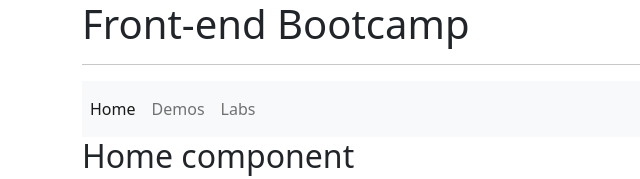
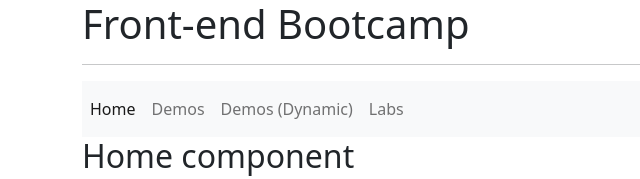
Before and after one commit to speedingplanet/intuit-feb-react, a React (Create React App) app: page / in a window 1280 px wide. Shown: the top 179 px of the page, without its empty margins (0-640 px from the left). Built offline with nearby package versions, Linux system fonts and the light colour scheme.

Commit message:
Add dynamic routing example

```diff
--- a/src/common/NavbarWithLayout.tsx
+++ b/src/common/NavbarWithLayout.tsx
@@ -19,6 +19,11 @@ export default function NavbarWithLayout() {
                 </NavLink>
               </li>
               <li className="nav-item">
+                <NavLink to="/demos-dynamic" className="nav-link">
+                  Demos (Dynamic)
+                </NavLink>
+              </li>
+              <li className="nav-item">
                 <NavLink to="/labs" className="nav-link">
                   Labs
                 </NavLink>
```
